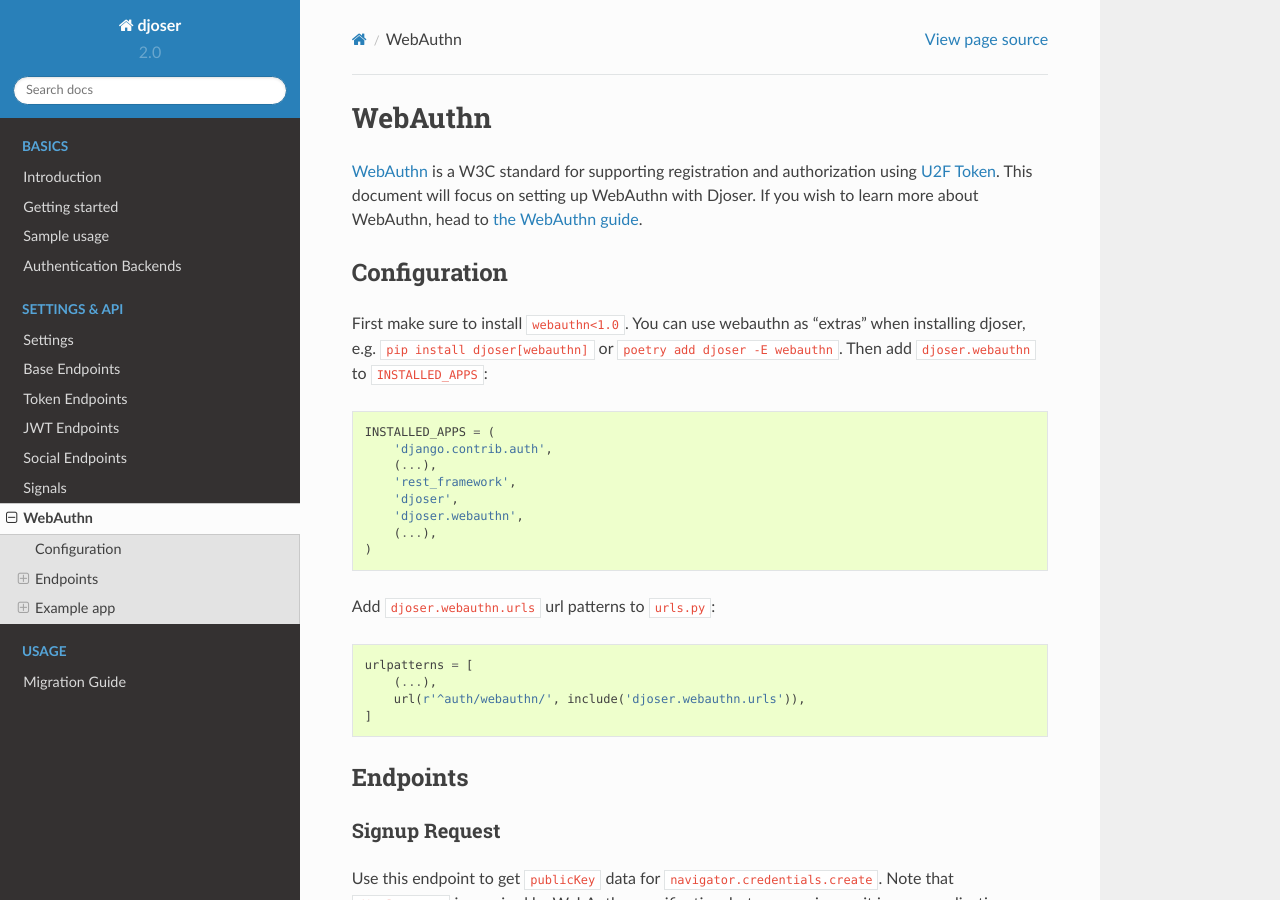
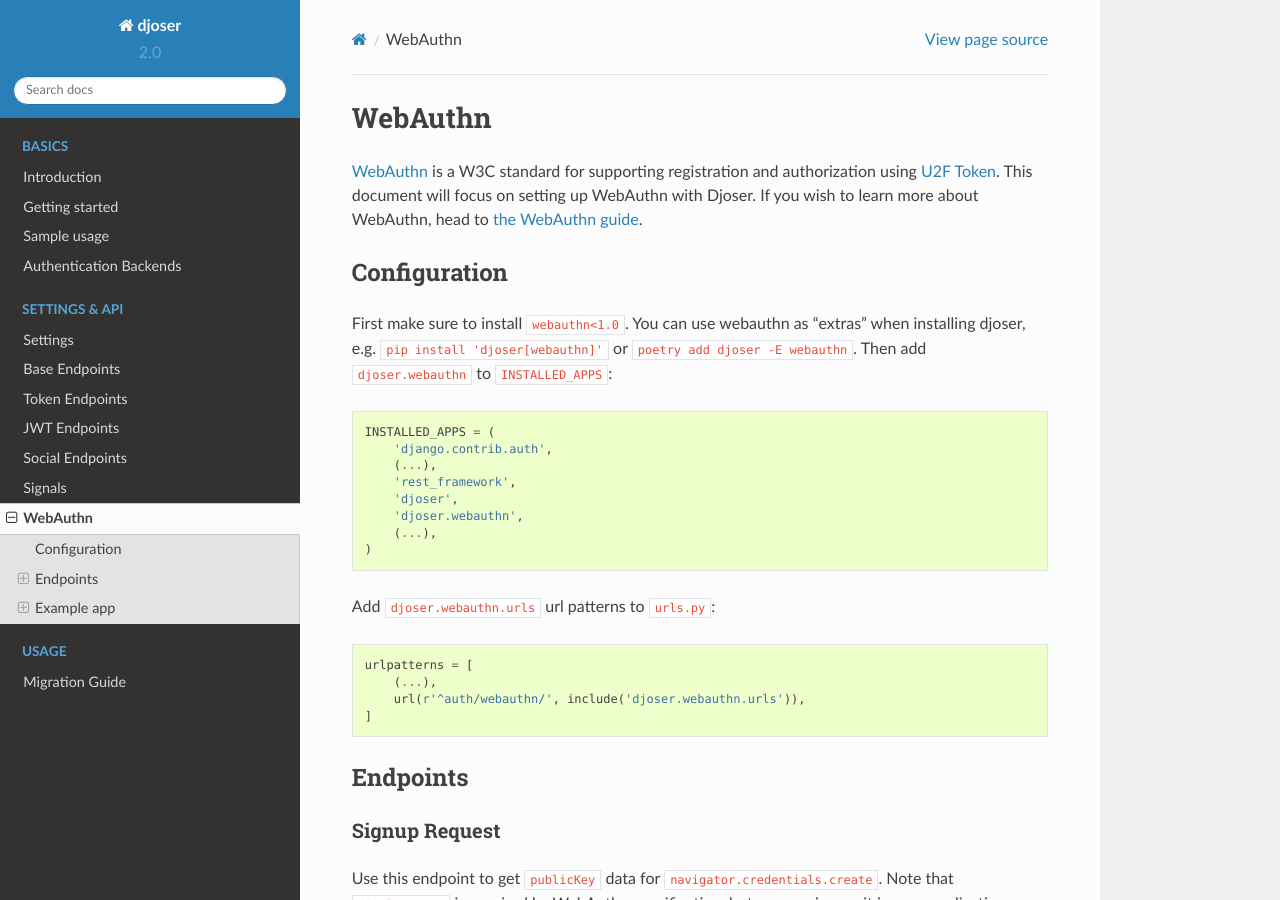
Before and after one commit to sunscrapers/djoser, a Sphinx documentation site: the page built from docs/source/webauthn.rst, in a window 1280 px wide and 900 px high. Built offline with Sphinx 7.4.7 and the Read the Docs theme 2.0.0, drawn with Linux system fonts in a browser that asks for light colours.

```diff
--- a/docs/source/webauthn.rst
+++ b/docs/source/webauthn.rst
@@ -8,7 +8,7 @@ WebAuthn
 Configuration
 =============
 
-First make sure to install ``webauthn<1.0``. You can use webauthn as "extras" when installing djoser, e.g. ``pip install djoser[webauthn]`` or ``poetry add djoser -E webauthn``.
+First make sure to install ``webauthn<1.0``. You can use webauthn as "extras" when installing djoser, e.g. ``pip install 'djoser[webauthn]'`` or ``poetry add djoser -E webauthn``.
 Then add ``djoser.webauthn`` to ``INSTALLED_APPS``:
 
 .. code-block:: python
```
